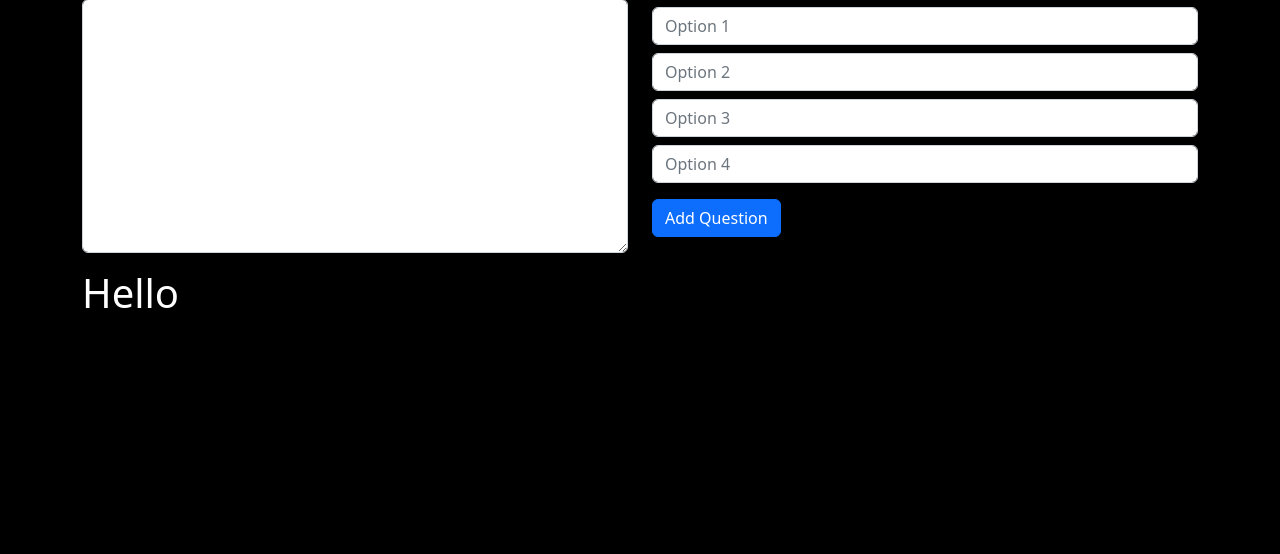
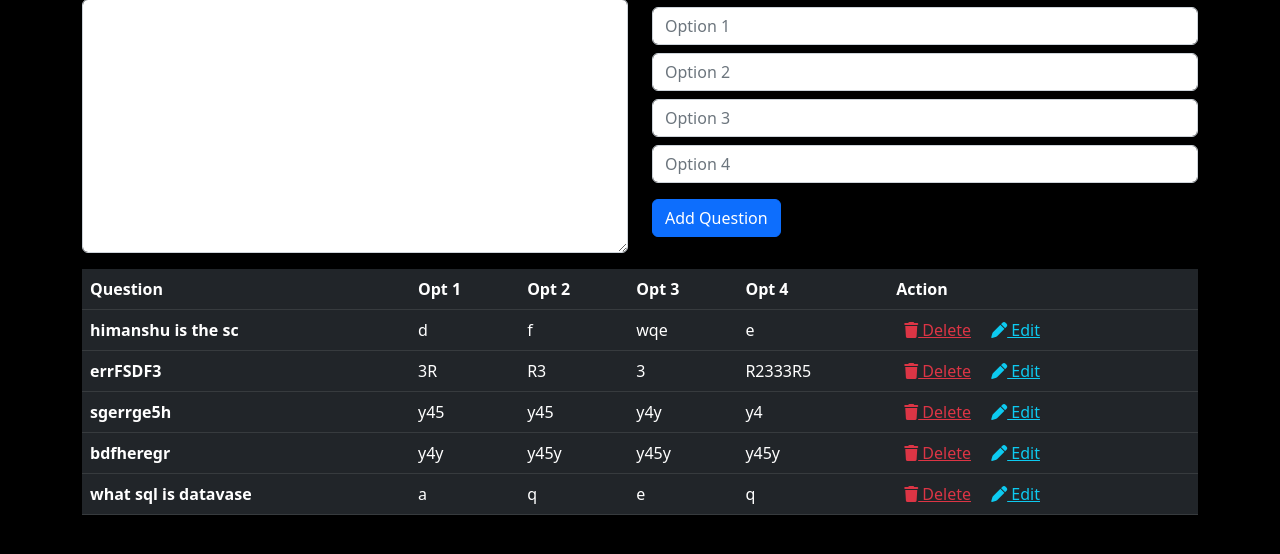
Before and after one commit to incredible-India/QuizBot, a Django app: page /settings/ in a window 1280 px wide. Shown: the part 212-766 px from the top of the page. Run offline with Django 4.2, Linux system fonts and the light colour scheme; data comes from the database, SQL or seed files in the repository; both versions use the stored data as it was after the commit.

Commit message:
added additon of questions and options

```diff
--- a/quizbot/subjects/templates/subjects/misc.html
+++ b/quizbot/subjects/templates/subjects/misc.html
@@ -10,11 +10,23 @@
       {% if messages %}
 
       {% for i in messages %}
-
-      <div class="text-danger mt-2" role="alert">
+      {% if i.tags == 'info' %}
+      <div class="text-success mt-2" role="alert">
        *{{i}}
 
+    </div>
+
+
+       {% endif %}
+
+     {% if i.tags == 'error' %}
+
+
+     <div class="text-danger mt-2" role="alert">
+         *{{i}}
+
       </div>
+     {% endif %}
       {% endfor %}
 
       {% endif %}
@@ -53,7 +65,39 @@
    </div>
 
     {% else %}
-    <h1>Hello</h1>
+
+
+    <table class="table table-dark">
+        <thead>
+          <tr>
+
+            <th scope="col">Question</th>
+            <th scope="col">Opt 1</th>
+            <th scope="col">Opt 2</th>
+            <th scope="col">Opt 3</th>
+            <th scope="col">Opt 4</th>
+            <th scope="col">Action</th>
+          </tr>
+        </thead>
+        <tbody>
+
+
+            {% for i in data %}
+
+            <tr>
+                <th scope="row">{{i.question}}</th>
+                <td>{{i.op1}}</td>
+                <td>{{i.op2}}</td>
+                <td>{{i.op3}}</td>
+                <td>{{i.op4}}</td>
+                <td> <a href="{{i.slug}}" class="text-danger mx-2"> <i class="fa-solid fa-trash"></i> Delete</a> <a href="{{i.slug}}" class="text-info mx-2"> <i class="fas fa-pen"></i> Edit</a></td>
+
+              </tr>
+            {% endfor %}
+
+
+        </tbody>
+      </table>
 
     {% endif %}
 
--- a/quizbot/subjects/views.py
+++ b/quizbot/subjects/views.py
@@ -52,7 +52,7 @@ class adminPage(View):
         #validation of question to be inserted
 
         if len(question.strip()) <= 5:
-             messages.info(request,'Question Cannot be blank or less than 5 characters..')
+             messages.error(request,'Question Cannot be blank or less than 5 characters..')
 
              request.session['question'] = question
              request.session['q1'] = q1
@@ -63,9 +63,9 @@ class adminPage(View):
              return HttpResponseRedirect('/settings')
 
         elif len(q1.strip())<=0 or len(q2.strip()) <=0 or len(q3.strip()) <= 0 or len(q4.strip()) <= 0:
-            messages.info(request,'Option cannot be blank')
+            messages.error(request,'Option cannot be blank')
             request.session['question'] = question
-            messages.info(request,'Question Cannot be blank or less than 5 characters..')
+
 
 
             request.session['q1'] = q1
@@ -74,12 +74,21 @@ class adminPage(View):
             request.session['q4'] = q4
             return HttpResponseRedirect('/settings')
 
-        del request.session['question']
-        del request.session['q1']
-        del request.session['q2']
-        del request.session['q3']
-        del request.session['q4']
+        if 'question' in request.session:
+
+            del request.session['question']
+        if 'q1' in request.session:
+            del request.session['q1']
+        if 'q2' in request.session:
+            del request.session['q2']
+        if 'q3' in request.session:
+            del request.session['q3']
+        if 'q4' in request.session:
+            del request.session['q4']
 
 
 
-        return HttpResponse(question)
+        Misc.objects.create(question=question,op1=q1,op2=q2,op3=q3,op4=q4).save()
+
+        messages.info(request,'Question Added Successfully')
+        return HttpResponseRedirect('/settings')
```
Also changed, not shown: quizbot/db.sqlite3.
